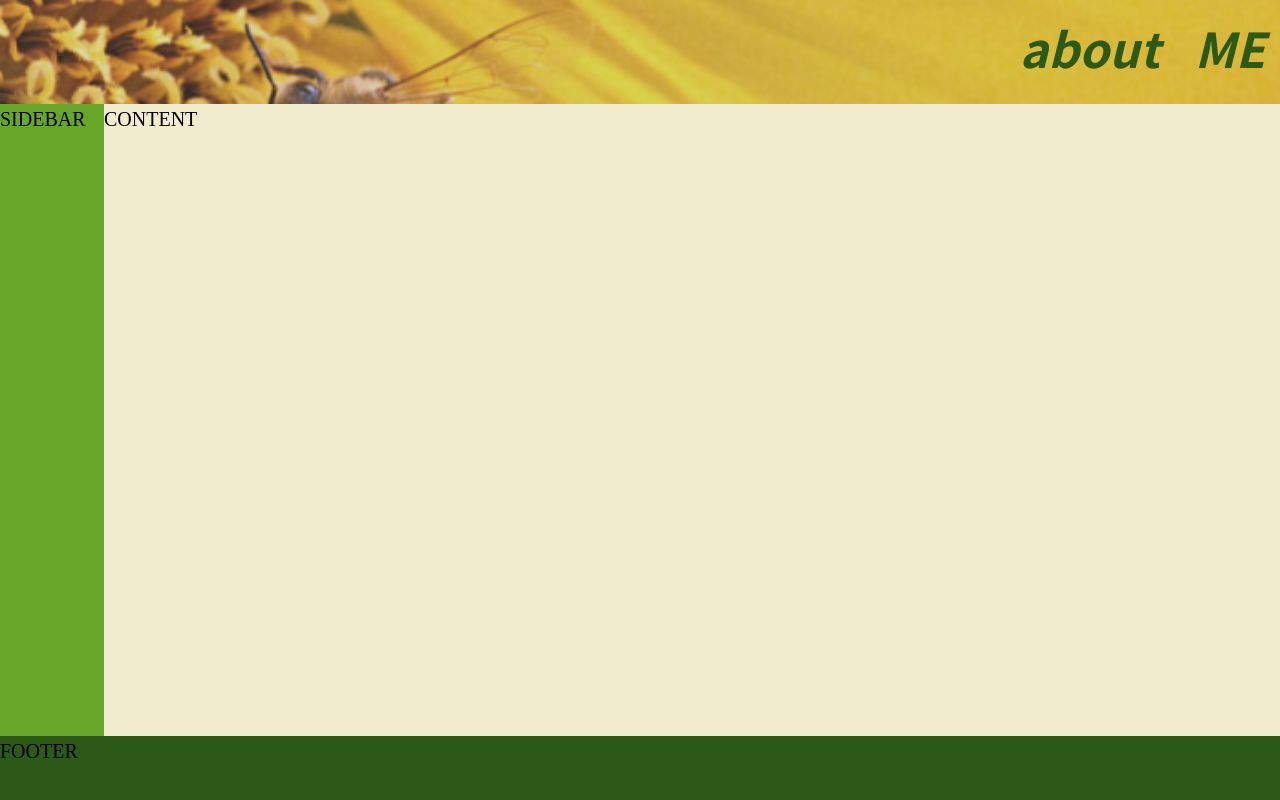
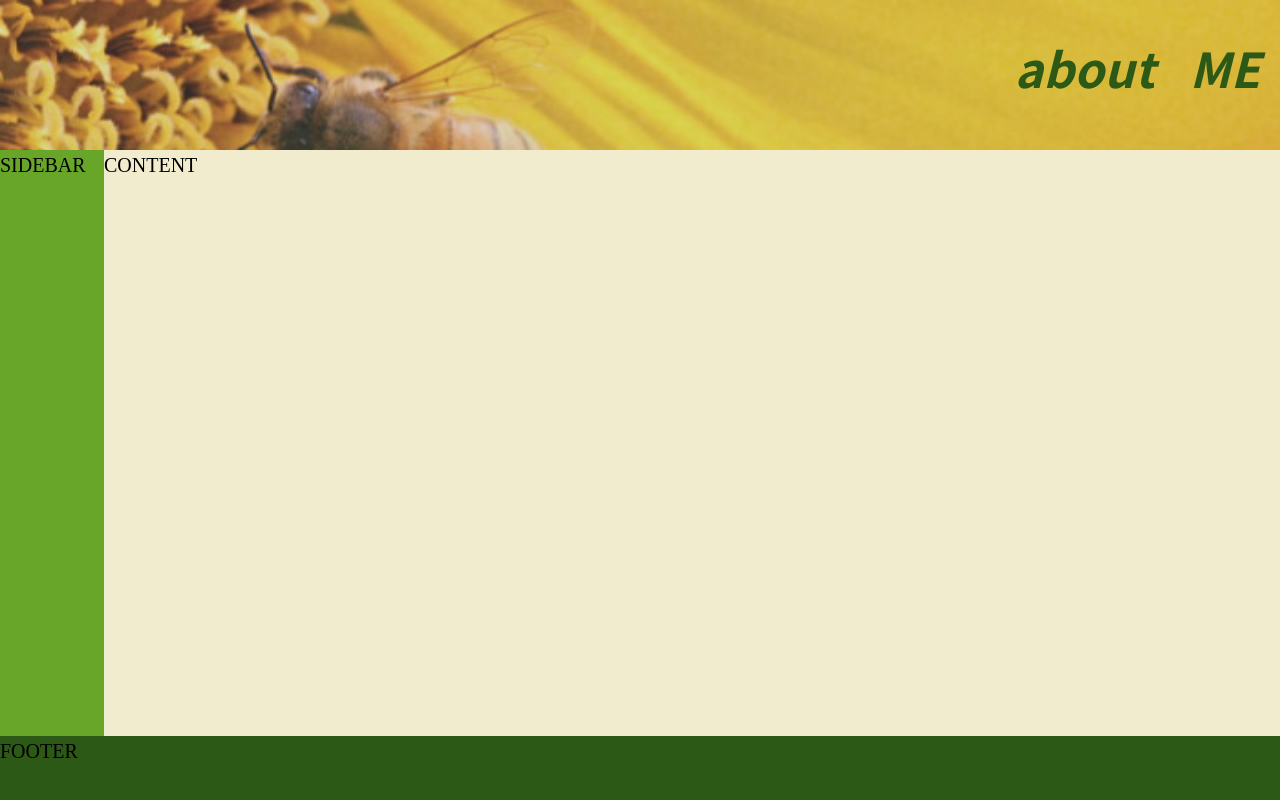
Before and after one commit to orabampho/bioSite, a plain HTML site: page index.html in a window 1280 px wide. Drawn offline with Linux system fonts and the light colour scheme.

Commit message:
add padding

```diff
--- a/bioSite.css
+++ b/bioSite.css
@@ -56,7 +56,7 @@ h3 {
     ;
     grid-gap:0;
     grid-template-rows:
-        104px
+        150px
         1fr
         64px;
     grid-template-areas:
@@ -70,7 +70,8 @@ h3 {
     grid-area: header;
     background-size: cover;
     text-align: right;
-    padding-right: 15px;
+    padding-right: 20px;
+    padding-top: 20px;
     color: #2C5916;
 }
 .sidebar{
```
